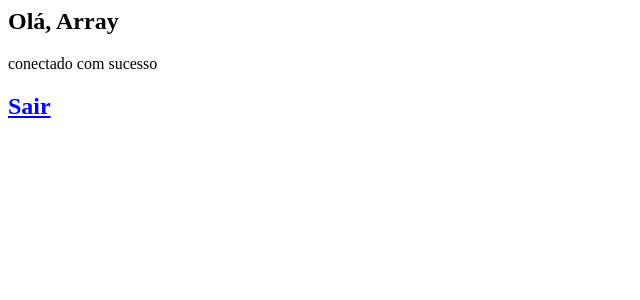
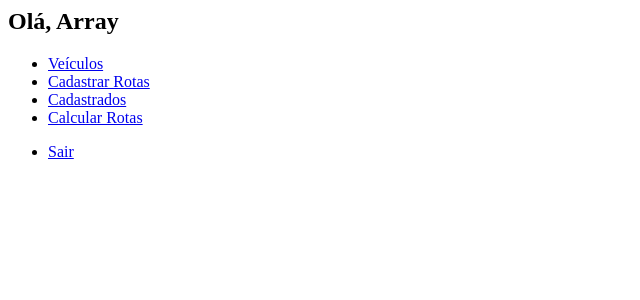
Before and after one commit to b4safe/projetocalculorotas, a PHP site: page /menu.php in a window 1280 px wide. Shown: the top 300 px of the page, without its empty margins (0-640 px from the left). Run offline with PHP 8.4, Linux system fonts and the light colour scheme; a user stored in the database is signed in.

Commit message:
Update menu.php

```diff
--- a/menu.php
+++ b/menu.php
@@ -5,23 +5,17 @@
 ?>
 <h2>Olá, <?php echo $_SESSION['usuario'];?></h2>
 
-<?php
-if (!'conexao.php') {
- die("conexao falhou :" .mysqli_connect_error());
-}
 
-echo "conectado com sucesso"
+<link rel="stylesheet" type="text/css" href="style.css" />
+<ul>
 
-?>
+    <li><a class= "button" href="veiculos.html">Veículos</a></li>
+    <li><a class= "button" href="rotas.html">Cadastrar Rotas</a></li>
+    <li><a class= "button" href="dados.php">Cadastrados</a></li>
+    <li><a class= "button" href="calculorotas.php">Calcular Rotas</a></li>
 
+</ul>
 
-
-
-
-
-
-
-
-<!--LOGOUT -->
-
-<h2><a href="logout.php">Sair</h2>
+<ul>
+    <li><a class= "button" href="logout.php">Sair</a></li>
+</ul>
```
